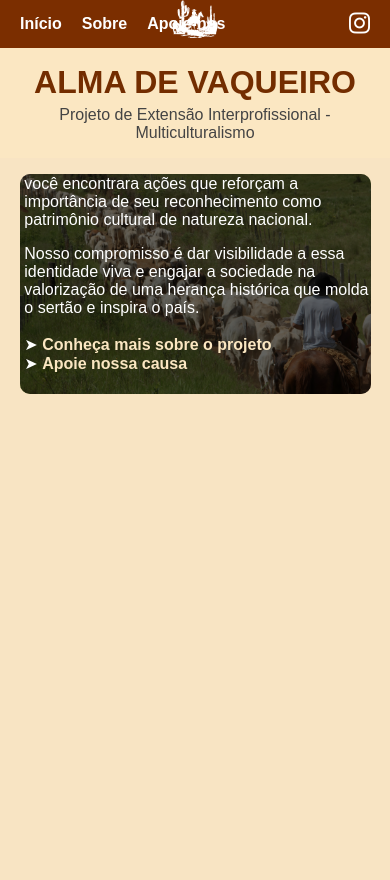
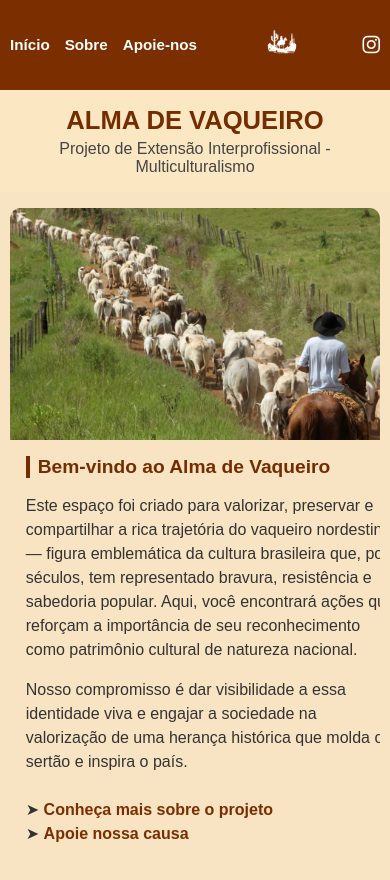
Before and after one commit to DVD-Souza/AlmaDeVaqueiro, a plain HTML site: page index.html in a window 390 px wide. Before the commit the page ends 844 px from the top, so only its background shows below. Drawn offline with Linux system fonts and the light colour scheme.

Commit message:
versão 1.1

```diff
--- a/index.html
+++ b/index.html
@@ -5,6 +5,7 @@
   <meta name="viewport" content="width=device-width, initial-scale=1.0"/>
   <title>Alma de Vaqueiro</title>
   <link rel="stylesheet" href="https://cdnjs.cloudflare.com/ajax/libs/font-awesome/6.4.0/css/all.min.css" />
+
   <style>
     body {
       margin: 0;
@@ -45,10 +46,9 @@ nav {
     .logo-central {
       position: absolute;
       left: 50%;
-  transform: translateX(-50%);
       top: 50%;
       transform: translate(-50%, -50%);
-  height: 80px; /* ajuste conforme necessário */
+      height: 80px;
     }
 
     .icone-instagram {
@@ -84,10 +84,9 @@ nav {
 
     .imagem-container img {
       width: 100%;
-      max-height: 65vh; /* ajustado para caber na tela sem scroll */
+      max-height: 65vh;
       object-fit: cover;
       display: block;
-      text-align: justify;
     }
 
     .texto-sobre-imagem {
@@ -95,9 +94,9 @@ nav {
       bottom: 0;
       background: rgba(0, 0, 0, 0.6);
       color: white;
-      padding: 0.3rem;
+      padding: 0.5rem;
       width: 100%;
-      text-align:left;
+      text-align: left;
     }
 
     .texto-sobre-imagem h2 {
@@ -107,10 +106,85 @@ nav {
       padding-left: 0.5rem;
     }
 
-    .texto-sobre-imagem a{
+    .texto-sobre-imagem a {
       color: #fbe7c2;
       text-decoration: none;
     }
+
+@media (max-width: 768px) {
+  nav {
+    flex-direction: row;
+    flex-wrap: wrap;
+    justify-content: space-between;
+    align-items: center;
+    padding: 10px 10px;
+  }
+
+  .menu {
+    flex: 1;
+    display: flex;
+    justify-content: flex-start;
+    gap: 15px;
+    padding: 0;
+    margin: 0;
+    list-style: none;
+  }
+
+  .menu li a {
+    font-size: 0.95rem;
+  }
+
+  .logo-central {
+    order: 2;
+    position: static;
+    transform: none;
+    height: 50px;
+    margin: 0 auto;
+    margin-right: 15%;
+  }
+
+  .icone-instagram {
+    order: 3;
+    font-size: 20px;
+    margin-left: auto;
+  }
+
+  .titulo h1 {
+    font-size: 1.6rem;
+  }
+
+  .imagem-container {
+    max-width: 95%;
+    margin: 1rem auto;
+  }
+
+  .texto-sobre-imagem {
+    position: static;
+    background: transparent;
+    color: #000;
+    padding: 1rem;
+    text-align: left;
+  }
+
+  .texto-sobre-imagem h2 {
+    font-size: 1.2rem;
+    border-left: 4px solid #732d00;
+    padding-left: 0.5rem;
+    margin-bottom: 0.5rem;
+    color: #732d00;
+  }
+
+  .texto-sobre-imagem a {
+    color: #7b2e00;
+    text-decoration: none;
+  }
+
+  .texto-sobre-imagem p {
+    color: #333;
+    line-height: 1.5;
+  }
+}
+
   </style>
 </head>
 <body>
@@ -122,9 +196,12 @@ nav {
         <li><a href="./peticao.html">Apoie-nos</a></li>
       </ul>
       <img src="images/logo.png" alt="Logo" class="logo-central">
-    <a href="https://www.instagram.com/almadevaqueir0?igsh=M241N243ZmdmbTJy" class="icone-instagram"><i class="fa-brands fa-instagram"></i></a>
+      <a href="https://www.instagram.com/almadevaqueir0?igsh=M241N243ZmdmbTJy" class="icone-instagram">
+        <i class="fa-brands fa-instagram"></i>
+      </a>
     </nav>
   </header>
+
   <main>
     <div class="titulo">
       <h1>ALMA DE VAQUEIRO</h1>
@@ -132,18 +209,19 @@ nav {
     </div>
 
     <div class="imagem-container">
-      <img src="images/index.png"Imagem principal" />
+      <img src="images/index.png" alt="Imagem principal" />
       <div class="texto-sobre-imagem">
-        <h1>Bem-vindo ao Alma de Vaqueiro</h1>
+        <h2>Bem-vindo ao Alma de Vaqueiro</h2>
         <p>
-            Este espaço foi criado para valorizar, preservar e compartilhar a rica trajetória do vaqueiro nordestino — figura emblemática da cultura brasileira que, por séculos, tem representado bravura, resistência e sabedoria popular.
-            Aqui, você encontrara ações que reforçam a importância de seu reconhecimento como patrimônio cultural de natureza nacional.
+          Este espaço foi criado para valorizar, preservar e compartilhar a rica trajetória do vaqueiro nordestino — figura emblemática
+          da cultura brasileira que, por séculos, tem representado bravura, resistência e sabedoria popular. Aqui, você encontrará ações
+          que reforçam a importância de seu reconhecimento como patrimônio cultural de natureza nacional.
         </p>
         <p>
-            Nosso compromisso é dar visibilidade a essa identidade viva e engajar a sociedade na valorização de uma herança histórica que molda o sertão e inspira o país.
-            <br><br>
-            ➤ <a href="./sobre.html"><b>Conheça mais sobre o projeto</b></a><br>
-            ➤ <a href="./peticao.html"><b>Apoie nossa causa</b></a>
+          Nosso compromisso é dar visibilidade a essa identidade viva e engajar a sociedade na valorização de uma herança histórica que
+          molda o sertão e inspira o país.<br><br>
+          ➤ <a href="./sobre.html"><strong>Conheça mais sobre o projeto</strong></a><br>
+          ➤ <a href="./peticao.html"><strong>Apoie nossa causa</strong></a>
         </p>
       </div>
     </div>
```
Lines whose indentation alone changed are shown as unchanged.
